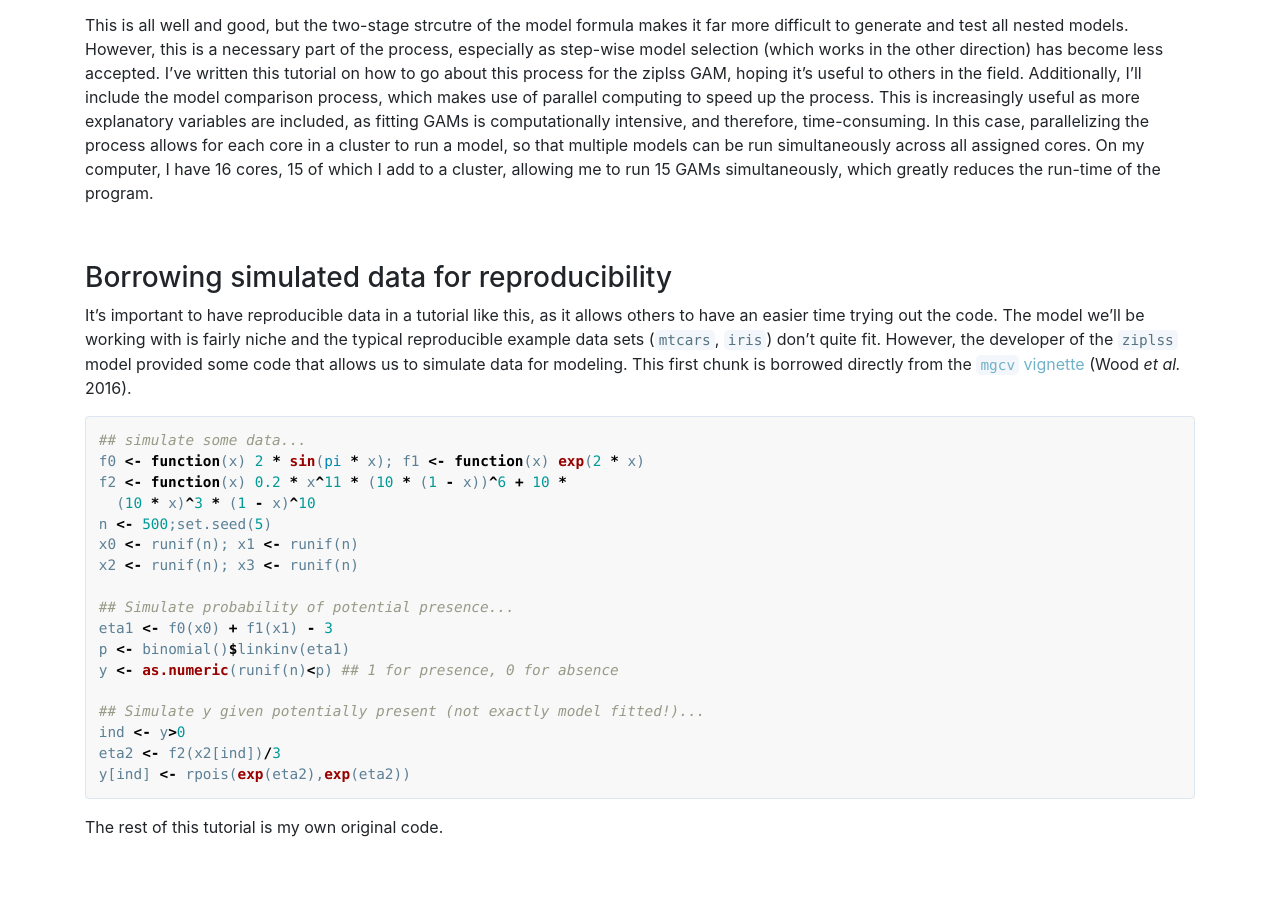
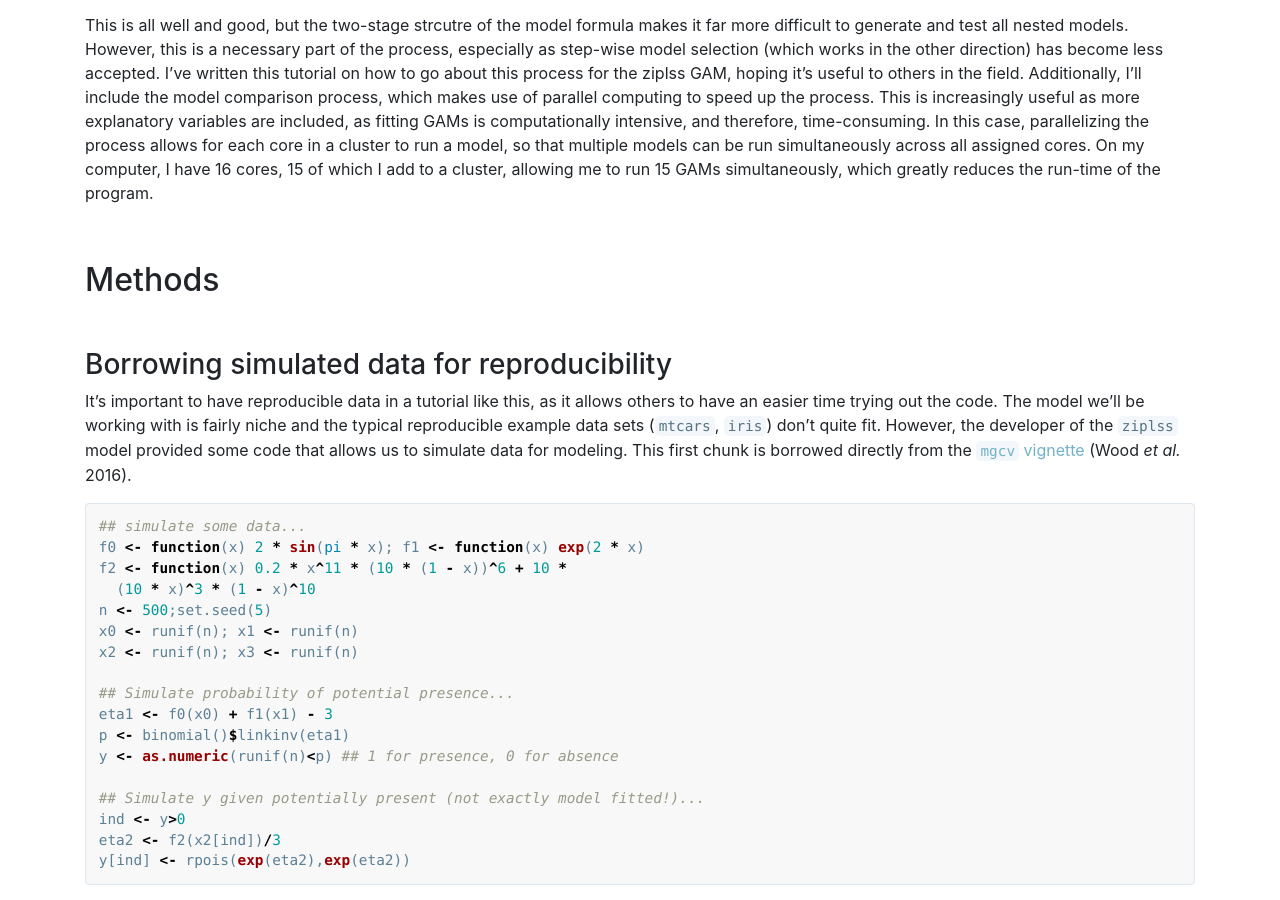
Before and after one commit to chrisyeh96/chrisyeh96.github.io, a Jekyll site: the page built from _posts/2019-05-29-Auto-Nested-Mod.md, in a window 1280 px wide and 900 px high, scrolled down 849 px. Built offline with Jekyll 4.4.1, drawn with Linux system fonts in a browser that asks for light colours; nearby versions of some CDN libraries.

Commit message:
Update 2019-05-29-Auto-Nested-Mod.md

```diff
--- a/_posts/2019-05-29-Auto-Nested-Mod.md
+++ b/_posts/2019-05-29-Auto-Nested-Mod.md
@@ -18,6 +18,10 @@ Generating a set of nested models from a global model is typically automated in
 Personally, my experience with GAMs is from my undergraduated thesis on avian populations and West Nile virus, where I used a GAM to constrcut a spatiotemporal model of count data from Project FeederWatch. It was a special type of model, known as a Zero Inflated Poisson Location-Scale Model ('ziplss' or 'ZIP(LSS)'), as developed by the highly-regarded Dr. Simon Wood (Wood *et al.* 2016). This is a hierarchical model, separated into two stages: the first stage models the probability of presence, while the second stage models the average abundance given presence. From a biological perspective, it allows us to ask: 1) is an individual detected? and 2) if so, how many of them are there? (Robinson *et al.* 2018, Appendix 2)
 
 This is all well and good, but the two-stage strcutre of the model formula makes it far more difficult to generate and test all nested models. However, this is a necessary part of the process, especially as step-wise model selection (which works in the other direction) has become less accepted. I've written this tutorial on how to go about this process for the ziplss GAM, hoping it's useful to others in the field. Additionally, I'll include the model comparison process, which makes use of parallel computing to speed up the process. This is increasingly useful as more explanatory variables are included, as fitting GAMs is computationally intensive, and therefore, time-consuming. In this case, parallelizing the process allows for each core in a cluster to run a model, so that multiple models can be run simultaneously across all assigned cores. On my computer, I have 16 cores, 15 of which I add to a cluster, allowing me to run 15 GAMs simultaneously, which greatly reduces the run-time of the program.
+
+<br>
+
+## Methods
 
 <br>
 
```
